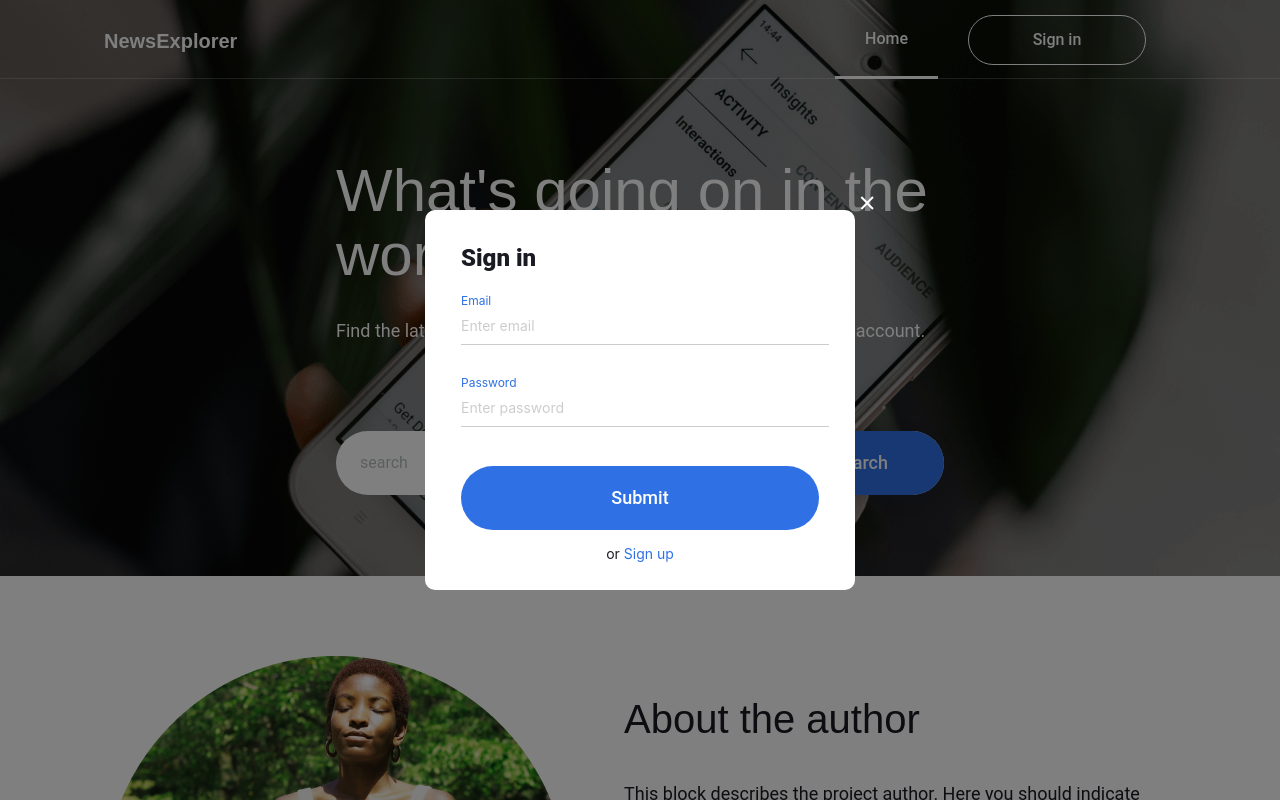
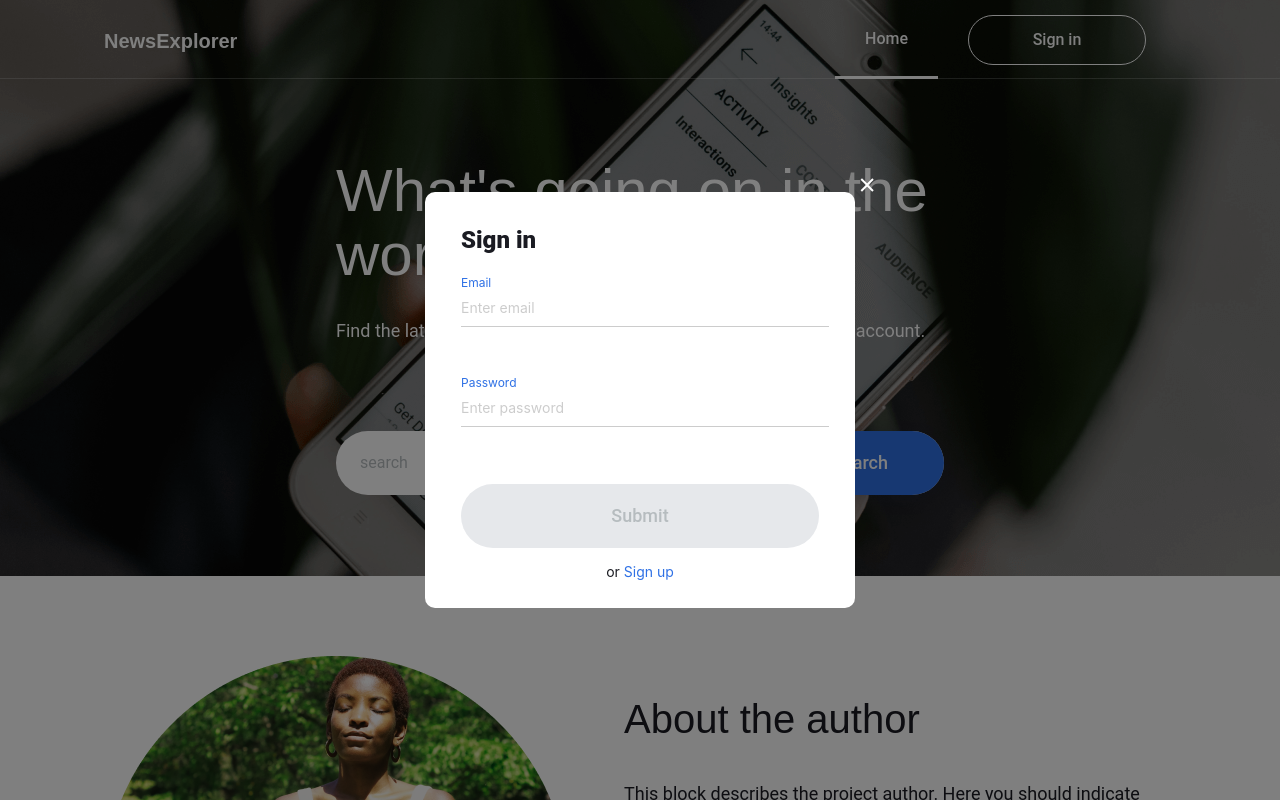
Before and after one commit to AhnafAhamed/news-explorer-frontend, a React (Create React App) app: page / in a window 1280 px wide. Both pictures are taken after a click on the element "Sign in". Shown: the top 800 px of the page. Built offline with nearby package versions, Linux system fonts and the light colour scheme.

Commit message:
feat: implement input validation for login form

```diff
--- a/src/components/App/App.js
+++ b/src/components/App/App.js
@@ -26,6 +26,7 @@ function App() {
   const [searchData, setSearchData] = useState({});
   const [isLoading, setIsLoading] = useState(false);
   const [isRegistrationError, setIsRegistrationError] = useState(false);
+  const [isLoginError, setIsLoginError] = useState(false);
   const [userName, setUserName] = useState("");
 
   const today = new Date().toLocaleDateString();
@@ -59,13 +60,12 @@ function App() {
           setIsSignUpPopupOpen(false);
         }
       })
-      .catch((err) => {
-        console.log(err);
+      .catch(() => {
         setIsRegistrationError(true);
         setTimeout(() => {
           setIsRegistrationError(false);
         }, 3000);
-      })
+      });
   }
 
   function handleUserLogin({ email, password }) {
@@ -79,8 +79,11 @@ function App() {
           setIsSignInPopupOpen(false);
         }
       })
-      .catch((err) => {
-        console.log(err);
+      .catch(() => {
+        setIsLoginError(true);
+        setTimeout(() => {
+          setIsLoginError(false);
+        }, 3000);
       });
   }
 
@@ -89,7 +92,7 @@ function App() {
       AuthApi.checkUserToken()
         .then((res) => {
           console.log(res);
-          setUserName(res.name)
+          setUserName(res.name);
         })
         .catch((err) => {
           console.log(err);
@@ -202,6 +205,7 @@ function App() {
         onRegisterUser={handleUserRegistration}
       ></RegisterPopup>
       <LoginPopup
+        isLoginError={isLoginError}
         closeOnOverlayClick={handleCloseOnOverlayClick}
         closeButtonClick={handleCloseButtonClick}
         isOpen={isSignInPopupOpen}
--- a/src/components/LoginPopup/LoginPopup.js
+++ b/src/components/LoginPopup/LoginPopup.js
@@ -1,4 +1,4 @@
-import { useState } from "react";
+import { useEffect, useRef, useState } from "react";
 import Popup from "../Popup/Popup";
 
 function LoginPopup({
@@ -6,25 +6,58 @@ function LoginPopup({
   closeButtonClick,
   closeOnOverlayClick,
   onRedirectClick,
-  onUserLogin
+  onUserLogin,
+  isLoginError
 }) {
   const [email, setEmail] = useState("");
   const [password, setPassword] = useState("");
+  const [formErrors, setFormErrors] = useState({
+    email: "",
+    password: "",
+  });
+  const [isValid, setIsValid] = useState(false);
+  const formRef = useRef();
 
-  function handleEmailChange(e) {
-    setEmail(e.target.value);
+  function handleSubmit(e) {
+    e.preventDefault();
+    onUserLogin({
+      email: email,
+      password: password,
+    });
+    setEmail("");
+    setPassword("");
   }
 
-  function handlePasswordChange(e) {
-    setPassword(e.target.value);
+  useEffect(() => {
+    setFormErrors({ email: "", password: "" });
+  }, [isOpen]);
+
+  function checkFormValidity(e) {
+    setIsValid(formRef.current.checkValidity());
   }
 
-  function handleSubmit(e) {
-    e.preventDefault()
-    onUserLogin({
-      email: email,
-      password: password
-    })
+  function updateFormErrors(e) {
+    const { name, validationMessage } = e.target;
+    setFormErrors({
+      ...formErrors,
+      [name]: validationMessage,
+    });
+  }
+
+  function handleChange(e) {
+    const { name, value } = e.target;
+    formErrors[name] && updateFormErrors(e);
+
+    switch (name) {
+      case "email":
+        setEmail(value);
+        break;
+      case "password":
+        setPassword(value);
+        break;
+      default:
+        break;
+    }
   }
 
   return (
@@ -35,32 +68,50 @@ function LoginPopup({
       closeButtonClick={closeButtonClick}
       closeOnOverlayClick={closeOnOverlayClick}
     >
-      <form className="popup__form" action="POST" onSubmit={handleSubmit}>
+      <form
+        className="popup__form"
+        action="POST"
+        onSubmit={handleSubmit}
+        onChange={checkFormValidity}
+        ref={formRef}
+        noValidate
+      >
         <label className="popup__input-label">Email</label>
         <input
           type="email"
           name="email"
           value={email || ""}
-          onChange={handleEmailChange}
+          onChange={handleChange}
+          onBlur={updateFormErrors}
           placeholder="Enter email"
-          minLength="2"
-          maxLength="40"
           className="popup__input"
           required
         />
+        <p className="popup__input-error-text">{formErrors.email}</p>
         <label className="popup__input-label">Password</label>
         <input
           type="password"
           name="password"
           value={password || ""}
-          onChange={handlePasswordChange}
+          onChange={handleChange}
+          onBlur={updateFormErrors}
           placeholder="Enter password"
           minLength="8"
           maxLength="40"
           className="popup__input"
           required
         />
-        <button type="submit" className="popup__submit-button">
+        <p className="popup__input-error-text">{formErrors.password}</p>
+        {isLoginError ? (
+          <p className="popup__error-text">Couldn't log in</p>
+        ) : (
+          ""
+        )}
+        <button
+          disabled={!isValid}
+          type="submit"
+          className="popup__submit-button"
+        >
           Submit
         </button>
       </form>
--- a/src/components/Popup/Popup.css
+++ b/src/components/Popup/Popup.css
@@ -54,7 +54,7 @@
 }
 
 .popup_type_success-text {
-  font-family:"Inter", Sans-Serif ;
+  font-family: "Inter", Sans-Serif;
   font-size: 18px;
   line-height: 22px;
   color: #2f71e5;
@@ -64,7 +64,6 @@
 .popup_type_success .popup__title {
   margin-bottom: 14px;
 }
-
 
 .popup__input-label {
   display: block;
@@ -79,7 +78,7 @@
   margin-top: 31px;
 }
 
-.popup__input{
+.popup__input {
   border: none;
   border-bottom: 1px solid rgba(0, 0, 0, 0.2);
   width: 100%;
@@ -92,7 +91,6 @@
   color: black;
 }
 
-
 .popup__input::placeholder {
   color: rgba(0, 0, 0, 0.2);
 }
@@ -100,6 +98,16 @@
 .popup__input:focus {
   outline: none;
   background-color: transparent;
+}
+
+.popup__input-error-text {
+  font-family: Inter, sans-serif;
+  min-height: 15px;
+  font-weight: 400;
+  font-size: 12px;
+  line-height: 15px;
+  color: rgb(255, 0, 0);
+  margin: 3px 0px 0px;
 }
 
 .popup__submit-button {
@@ -110,12 +118,11 @@
   font-size: 18px;
   line-height: 24px;
   color: #fff;
-  background-color: #2F71E5;
+  background-color: #2f71e5;
   padding: 20px;
   border-radius: 100px;
   margin-top: 39px;
 }
-
 
 .popup__submit-button:disabled {
   background-color: #e6e8eb;
```
